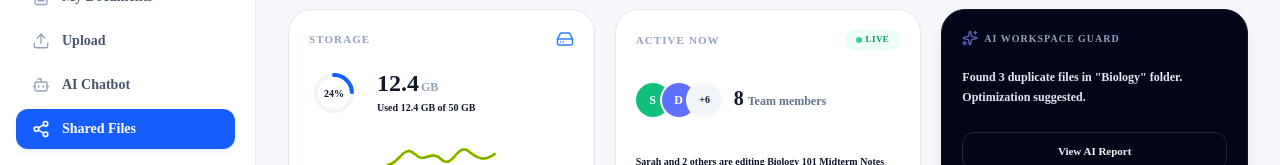
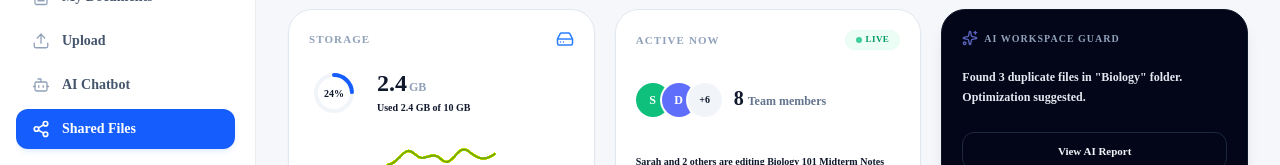
Before and after one commit to huynhduybinh24/SWP391_AIStudyHub, a React (Vite) app in the folder FrontEnd/: page /dashboard/shared in a window 1280 px wide. Shown: the part 183-348 px from the top of the page. Built offline with nearby package versions, Linux system fonts and the light colour scheme; the HTML template or start-up script is replaced by a standard one.

Commit message:
feat: implement WorkspaceStatsCards component to display storage usage, active members, and AI report access

```diff
--- a/FrontEnd/src/features/shared-files/components/WorkspaceStatsCards.tsx
+++ b/FrontEnd/src/features/shared-files/components/WorkspaceStatsCards.tsx
@@ -1,5 +1,7 @@
 import { HardDrive, Sparkles } from 'lucide-react'
 import { useTranslation } from '@/context/LanguageContext'
+import { useAuthStore } from '@/stores/authStore'
+import { env } from '@/config/env'
 
 interface WorkspaceStatsCardsProps {
   onViewAIReport: () => void
@@ -13,11 +15,16 @@ export function WorkspaceStatsCards({
   onActiveCardClick
 }: WorkspaceStatsCardsProps) {
   const { t } = useTranslation()
+  const user = useAuthStore((s) => s.user)
 
-  // SVG Stroke parameters for 24% circular progress
+  const totalGb = user?.plan === 'pro' ? env.PRO_STORAGE_LIMIT : env.FREE_STORAGE_LIMIT
+  const usedGb = user?.plan === 'pro' ? 12.4 : 2.4
+  const usedPercentage = Math.round((usedGb / totalGb) * 100)
+
+  // SVG Stroke parameters for dynamic circular progress
   const radius = 18
   const circumference = 2 * Math.PI * radius
-  const strokeDashoffset = circumference - (24 / 100) * circumference
+  const strokeDashoffset = circumference - (usedPercentage / 100) * circumference
 
   return (
     <div className="grid grid-cols-1 md:grid-cols-3 gap-5 select-none text-left">
@@ -59,15 +66,15 @@ export function WorkspaceStatsCards({
               />
             </svg>
             <span className="absolute text-[10px] font-black text-slate-855 dark:text-slate-100">
-              24%
+              {usedPercentage}%
             </span>
           </div>
 
           <div>
-            <span className="text-2xl font-black text-slate-900 dark:text-white leading-none">12.4</span>
+            <span className="text-2xl font-black text-slate-900 dark:text-white leading-none">{usedGb}</span>
             <span className="text-xs font-bold text-slate-400 dark:text-slate-550 ml-0.5">GB</span>
             <p className="text-[10px] text-slate-450 dark:text-slate-500 font-bold mt-0.5">
-              {t.sharedFiles.used} 12.4 GB {t.sharedFiles.usedOf} 50 GB
+              {t.sharedFiles.used} {usedGb} GB {t.sharedFiles.usedOf} {totalGb} GB
             </p>
           </div>
         </div>
```
